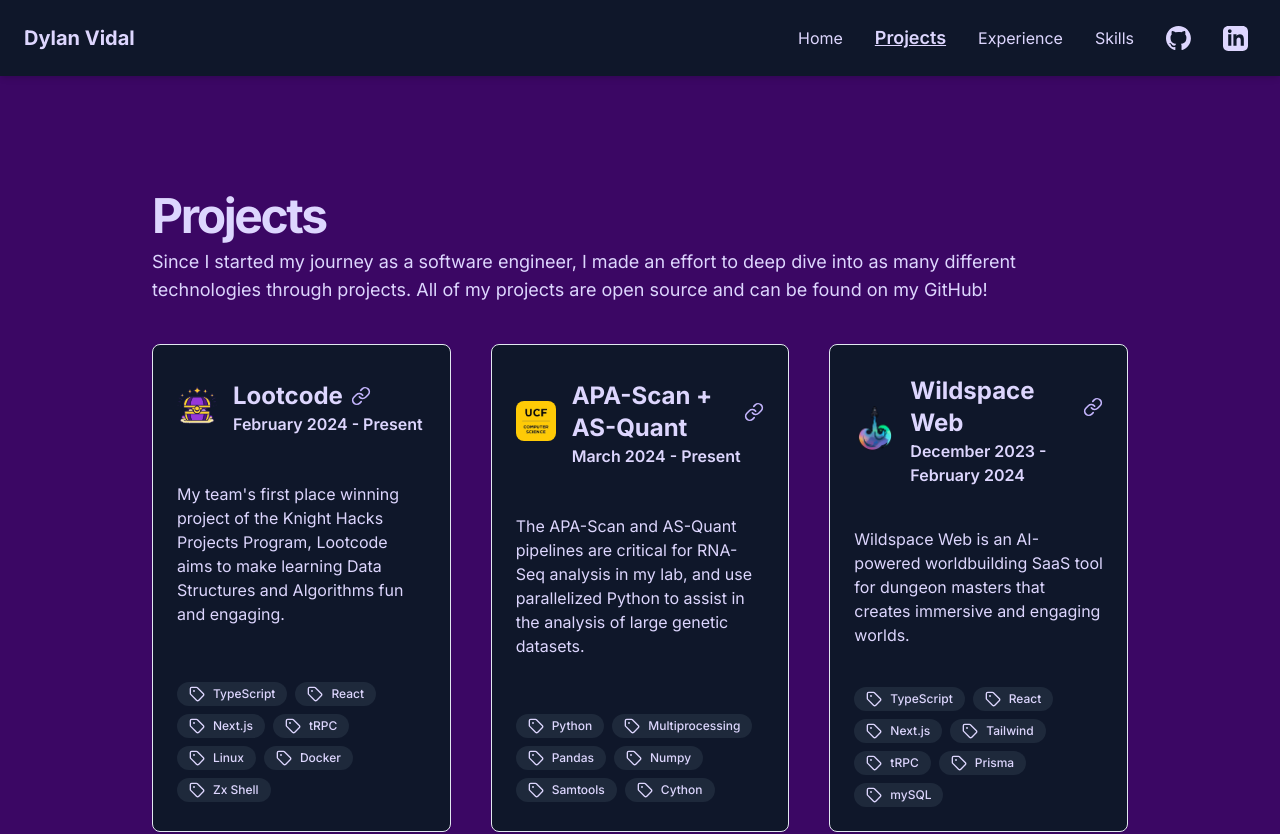
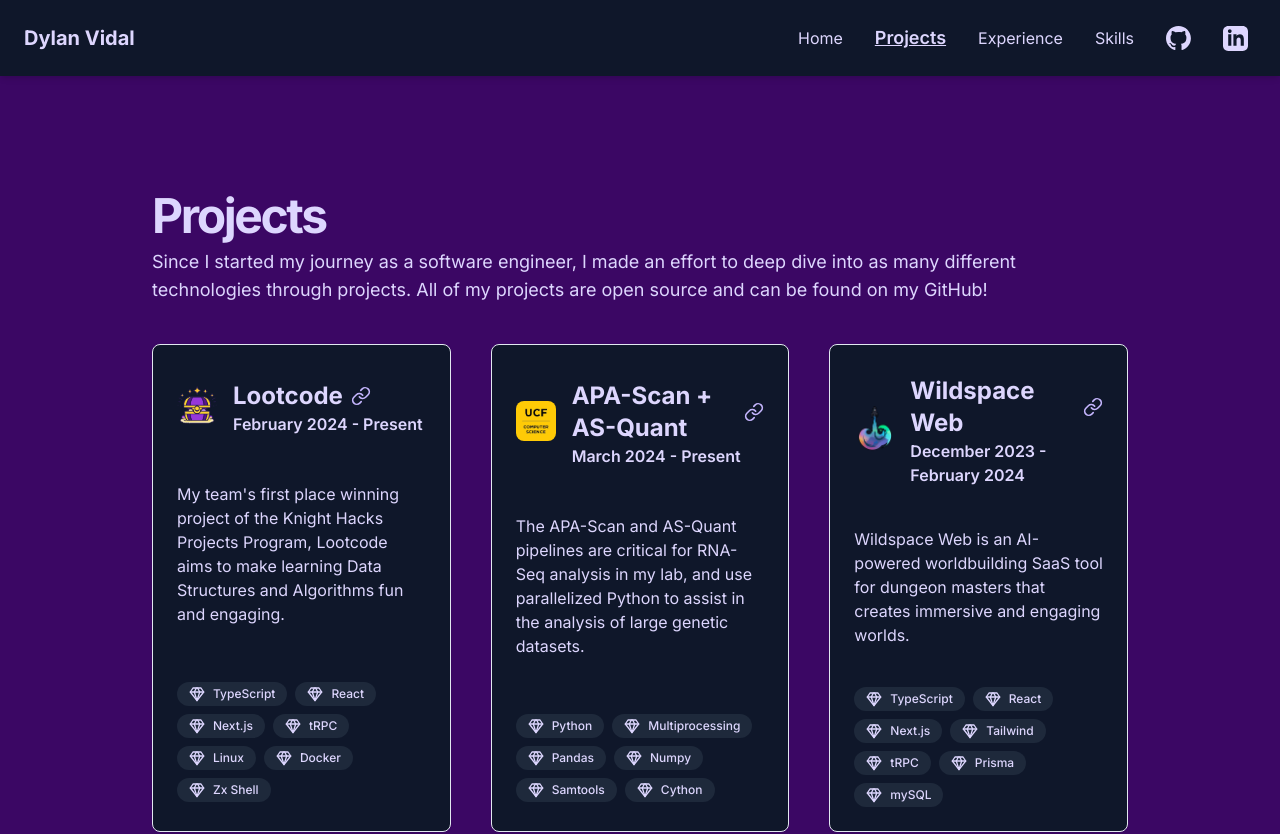
Before and after one commit to DVidal1205/portfolio-v3, a Next.js app: page /projects in a window 1280 px wide. Shown: the top 834 px of the page. Built offline with nearby package versions, Linux system fonts and the light colour scheme; what tailwindcss-animated would draw is missing.

Commit message:
Update page.tsx

```diff
--- a/src/app/(main)/projects/page.tsx
+++ b/src/app/(main)/projects/page.tsx
@@ -197,7 +197,7 @@ export default function Projects() {
                                                         }ms`,
                                                     }}
                                                 >
-                                                    <TagIcon className="w-3 h-3 md:h-4 md:w-4" />
+                                                    <GemIcon className="w-3 h-3 md:h-4 md:w-4" />
                                                     {tag}
                                                 </span>
                                             )
```
